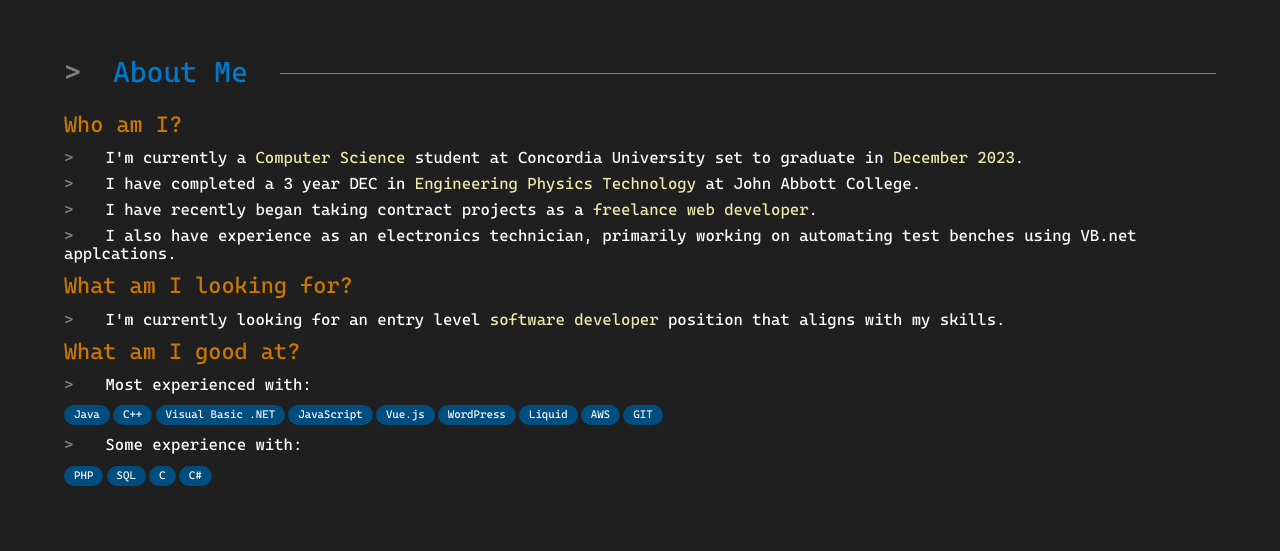
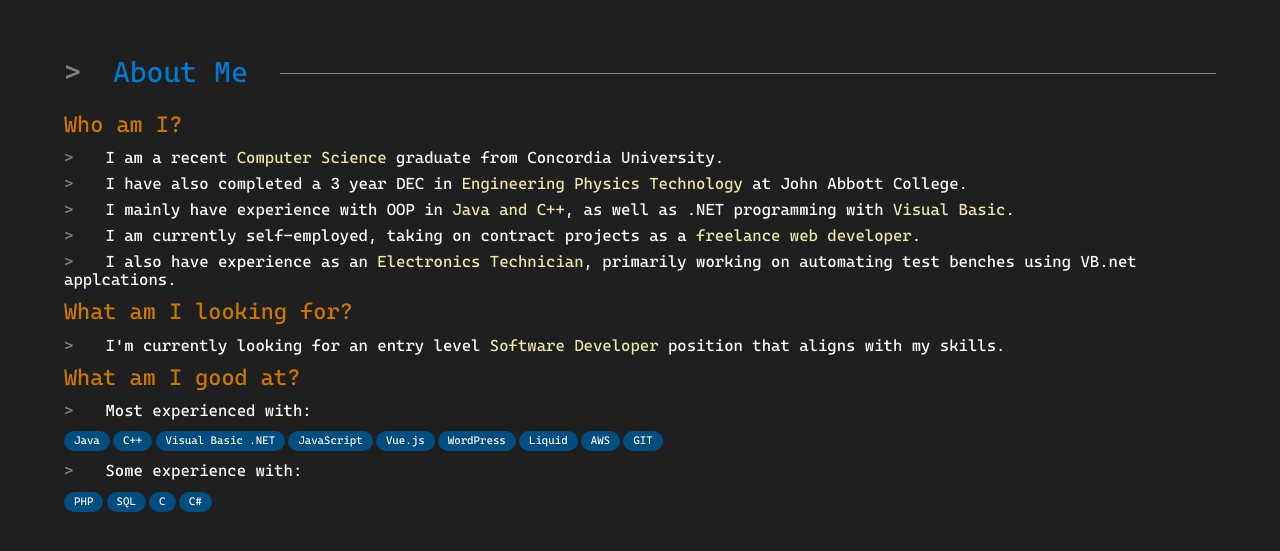
Before and after one commit to ShilohRodrigues/Portfolio, a Vue app: page / in a window 1280 px wide. Shown: the part 843-1394 px from the top of the page. Built offline with nearby package versions, Linux system fonts and the light colour scheme.

Commit message:
About updates

```diff
--- a/src/components/About.vue
+++ b/src/components/About.vue
@@ -49,12 +49,13 @@
     </div>
     <div :class="visibility" class="animate-me">
       <h3>Who am I?</h3>
-      <p class="point-form">I'm currently a <span class="highlight">Computer Science</span> student at Concordia University set to graduate in <span class="highlight">December 2023</span>.</p>
-      <p class="point-form">I have completed a 3 year DEC in <span class="highlight">Engineering Physics Technology</span> at John Abbott College.</p>
-      <p class="point-form">I have recently began taking contract projects as a <span class="highlight">freelance web developer</span>.</p>
-      <p class="point-form">I also have experience as an electronics technician, primarily working on automating test benches using VB.net applcations.</p>
+      <p class="point-form">I am a recent <span class="highlight">Computer Science</span> graduate from Concordia University.</p>
+      <p class="point-form">I have also completed a 3 year DEC in <span class="highlight">Engineering Physics Technology</span> at John Abbott College.</p>
+      <p class="point-form">I mainly have experience with OOP in <span class="highlight">Java and C++</span>, as well as .NET programming with <span class="highlight">Visual Basic</span>.</p>
+      <p class="point-form">I am currently self-employed, taking on contract projects as a <span class="highlight">freelance web developer</span>.</p>
+      <p class="point-form">I also have experience as an <span class="highlight">Electronics Technician</span>, primarily working on automating test benches using VB.net applcations.</p>
       <h3>What am I looking for?</h3>
-      <p class="point-form">I'm currently looking for an entry level <span class="highlight">software developer</span> position that aligns with my skills.</p>
+      <p class="point-form">I'm currently looking for an entry level <span class="highlight">Software Developer</span> position that aligns with my skills.</p>
       <h3>What am I good at?</h3>
       <p class="point-form">Most experienced with:</p>
       <div class="tags">
--- a/src/components/Home.vue
+++ b/src/components/Home.vue
@@ -15,7 +15,7 @@
     showCursor: false,
     onComplete: (self) => {
       new Typed(title.value, {
-        strings: ["Computer Science Student"],
+        strings: ["Software Developer"],
         typeSpeed: 30,
         showCursor: false,
         onComplete: (self) => {
```
